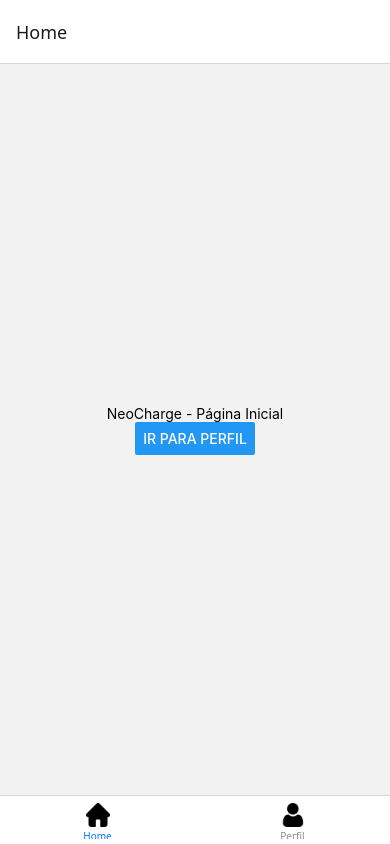
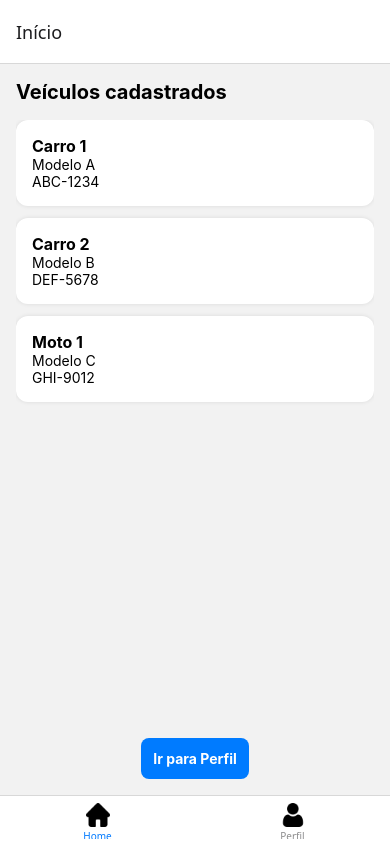
Before and after one commit to EduHoff/NeoCharge, a React Native app: screen /HomeScreen in a window 390 px wide. Built offline with nearby package versions, Linux system fonts and the light colour scheme.

Commit message:
criado a estrutura de veículos no home screen

```diff
--- a/App.tsx
+++ b/App.tsx
@@ -1,46 +1,39 @@
-import { StatusBar } from 'expo-status-bar';
-import { useContext, useEffect } from "react";
-import { StyleSheet, Text, View, Image } from 'react-native';
 import { NavigationContainer } from "@react-navigation/native";
-//import { createNativeStackNavigator } from "@react-navigation/native-stack";
 import { createBottomTabNavigator } from "@react-navigation/bottom-tabs";
+import { Image } from "react-native";
 
-import {styles} from "./styles"
-
-import { Usuario } from "./entities/Usuario";
-import { Veiculo } from "./entities/Veiculo";
 import { UserProvider } from "./UserContext";
-
-import { HomeScreen } from "./screens/HomeScreen";
 import { PerfilScreen } from "./screens/PerfilScreen";
-
-
+import { HomeStack } from "./HomeStack"; // <-- adiciona isso
+import { styles } from "./styles";
 
 const Tab = createBottomTabNavigator();
 
 export default function App() {
-
-
-
-
   return (
     <UserProvider>
       <NavigationContainer>
         <Tab.Navigator>
-          <Tab.Screen name="Home" component={HomeScreen}
+          <Tab.Screen
+            name="Home"
+            component={HomeStack} // <-- agora o Home usa o Stack
             options={{
+              headerShown: false, // oculta o cabeçalho duplicado
               tabBarIcon: () => (
-                <Image source={require("./assets/home.png")} style={styles.icon_tab_styles}/>),
+                <Image source={require("./assets/home.png")} style={styles.icon_tab_styles} />
+              ),
             }}
           />
 
-        <Tab.Screen
-          name="Perfil" component={PerfilScreen}
-          options={{
-            tabBarIcon: () => (
-              <Image source={require("./assets/user.png")} style={styles.icon_tab_styles}/>),
-          }}
-        />
+          <Tab.Screen
+            name="Perfil"
+            component={PerfilScreen}
+            options={{
+              tabBarIcon: () => (
+                <Image source={require("./assets/user.png")} style={styles.icon_tab_styles} />
+              ),
+            }}
+          />
         </Tab.Navigator>
       </NavigationContainer>
     </UserProvider>
--- /dev/null
+++ b/HomeStack.tsx
@@ -0,0 +1,15 @@
+// HomeStack.tsx
+import { createNativeStackNavigator } from "@react-navigation/native-stack";
+import { HomeScreen } from "./screens/HomeScreen";
+import { VehicleDetailsScreen } from "./screens/VehicleDetailsScreen";
+
+const Stack = createNativeStackNavigator();
+
+export function HomeStack() {
+  return (
+    <Stack.Navigator>
+      <Stack.Screen name="HomeScreen" component={HomeScreen} options={{ title: "Início" }} />
+      <Stack.Screen name="VehicleDetails" component={VehicleDetailsScreen} options={{ title: "Detalhes do Veículo" }} />
+    </Stack.Navigator>
+  );
+}
--- a/screens/HomeScreen.tsx
+++ b/screens/HomeScreen.tsx
@@ -1,13 +1,56 @@
-import { View, Text, Button } from "react-native";
+import { View, Text, TouchableOpacity, FlatList } from "react-native";
+
+const veiculos = [
+  { id: "1", nome: "Carro 1", modelo: "Modelo A", placa: "ABC-1234" },
+  { id: "2", nome: "Carro 2", modelo: "Modelo B", placa: "DEF-5678" },
+  { id: "3", nome: "Moto 1", modelo: "Modelo C", placa: "GHI-9012" },
+];
 
 export function HomeScreen({ navigation }: any) {
   return (
-    <View style={{ flex: 1, justifyContent: "center", alignItems: "center" }}>
-      <Text>NeoCharge - Página Inicial</Text>
-      <Button
-        title="Ir para Perfil"
+    <View style={{ flex: 1, padding: 16, backgroundColor: "#f2f2f2" }}>
+      <Text style={{ fontSize: 20, fontWeight: "bold", marginBottom: 16 }}>
+        Veículos cadastrados
+      </Text>
+
+      {/* LISTA DE CAIXAS */}
+      <FlatList
+        data={veiculos}
+        keyExtractor={(item) => item.id}
+        renderItem={({ item }) => (
+          <TouchableOpacity
+            onPress={() => navigation.navigate("VehicleDetails", { veiculo: item })}
+            style={{
+              backgroundColor: "#fff",
+              padding: 16,
+              borderRadius: 12,
+              marginBottom: 12,
+              shadowColor: "#000",
+              shadowOpacity: 0.1,
+              shadowRadius: 4,
+              elevation: 2,
+            }}
+          >
+            <Text style={{ fontSize: 16, fontWeight: "bold" }}>{item.nome}</Text>
+            <Text>{item.modelo}</Text>
+            <Text>{item.placa}</Text>
+          </TouchableOpacity>
+        )}
+      />
+
+      {/* BOTÃO PARA PERFIL */}
+      <TouchableOpacity
+        style={{
+          marginTop: 20,
+          backgroundColor: "#007bff",
+          padding: 12,
+          borderRadius: 8,
+          alignSelf: "center",
+        }}
         onPress={() => navigation.navigate("Perfil")}
-      />
+      >
+        <Text style={{ color: "#fff", fontWeight: "bold" }}>Ir para Perfil</Text>
+      </TouchableOpacity>
     </View>
   );
 }
--- /dev/null
+++ b/screens/VehicleDetailsScreen.tsx
@@ -0,0 +1,14 @@
+import { View, Text } from "react-native";
+
+export function VehicleDetailsScreen({ route }: any) {
+  const { veiculo } = route.params;
+
+  return (
+    <View style={{ flex: 1, justifyContent: "center", alignItems: "center" }}>
+      <Text style={{ fontSize: 20, fontWeight: "bold" }}>Detalhes do Veículo</Text>
+      <Text style={{ marginTop: 10 }}>Nome: {veiculo.nome}</Text>
+      <Text>Modelo: {veiculo.modelo}</Text>
+      <Text>Placa: {veiculo.placa}</Text>
+    </View>
+  );
+}
```
